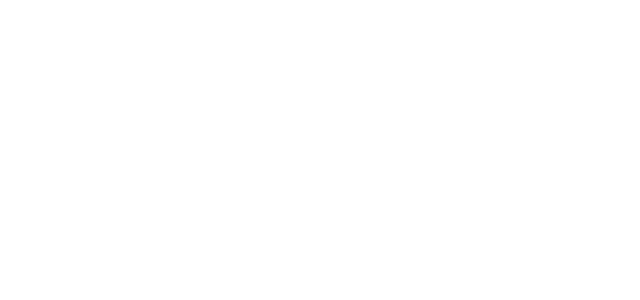
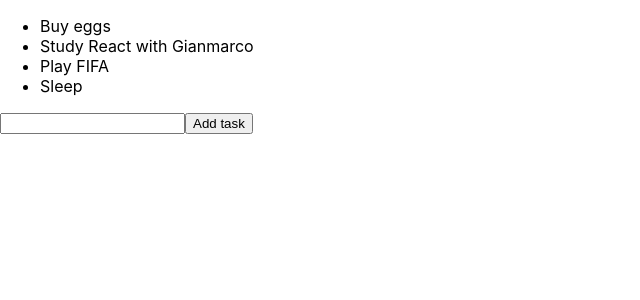
Before and after one commit to AlexMalla/react--exercises, a React (Create React App) app: page / in a window 1280 px wide. Shown: the top 300 px of the page, without its empty margins (0-640 px from the left). Built offline with nearby package versions, Linux system fonts and the light colour scheme.

Commit message:
Ex Lists 03

```diff
--- a/src/App.js
+++ b/src/App.js
@@ -1,7 +1,10 @@
 import "./App.css";
+import TodoList from "./TodoList";
 
 function App() {
-  return <div className="App"></div>;
+  return <div className="App">
+    <TodoList />
+  </div>;
 }
 
 export default App;
--- /dev/null
+++ b/src/TodoList.js
@@ -0,0 +1,45 @@
+import React from "react";
+
+export class TodoList extends React.Component {
+
+state = {
+    todos: [
+        "Buy eggs",
+        "Study React with Gianmarco",
+        "Play FIFA",
+        "Sleep"
+    ]
+}
+
+InputChange = (event) => {
+    this.setState({
+        task: event.target.value
+    })
+}
+
+AddTask = (event) => {
+    this.setState({
+        task: event.target.value
+    })
+
+    this.state.todos.push(this.state.task)
+}
+
+
+
+render() {
+    return <div>
+        <ul>
+            {this.state.todos.map((todo, index) =>(
+               <li key={index}>{todo}</li>
+            ))}
+        </ul>
+
+        <input name="newTask" onChange={this.InputChange} />
+        <button onClick={this.AddTask}>Add task</button>
+           </div>
+}
+
+}
+
+export default TodoList
```
